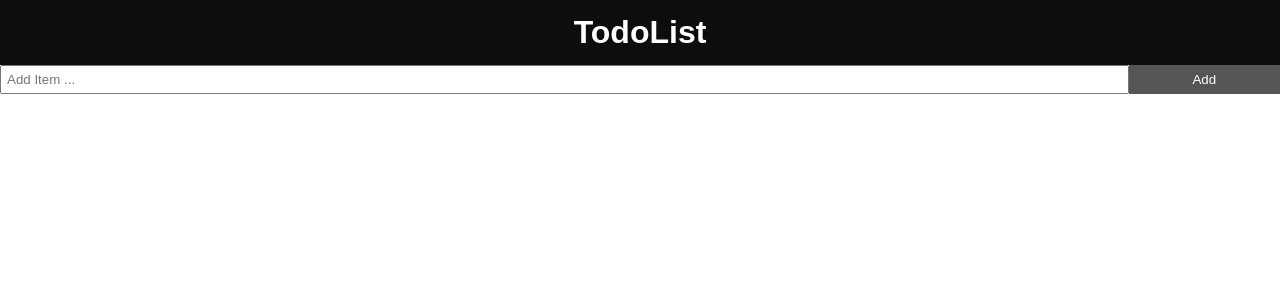
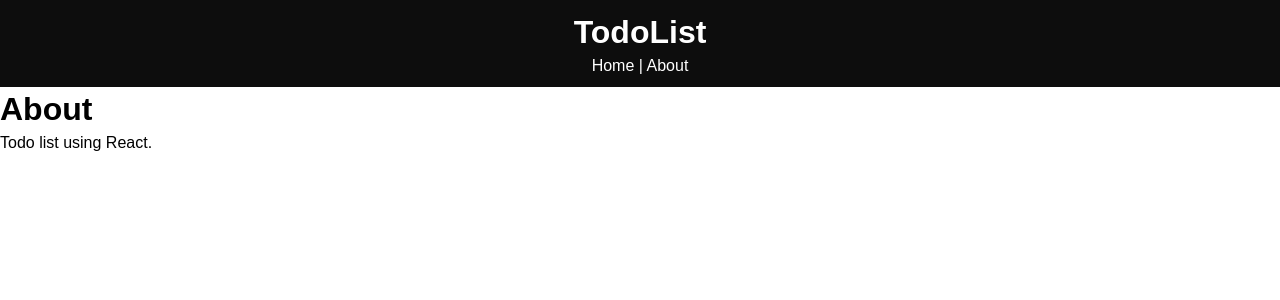
Before and after one commit to learning-dev/react-to-do-list, a React (Create React App) app: page /about in a window 1280 px wide. Shown: the top 300 px of the page. Built offline with nearby package versions, Linux system fonts and the light colour scheme.

Commit message:
add about page and page links to the header

```diff
--- a/package.json
+++ b/package.json
@@ -8,6 +8,7 @@
     "@testing-library/user-event": "^7.2.1",
     "react": "^16.12.0",
     "react-dom": "^16.12.0",
+    "react-router-dom": "^5.1.2",
     "react-scripts": "3.3.0",
     "uuid": "^3.3.3"
   },
--- a/src/App.js
+++ b/src/App.js
@@ -1,12 +1,12 @@
 import React, { Component } from 'react';
+import { BrowserRouter as Router, Route } from 'react-router-dom';
 import Todos from './components/Todos';
+import About from './components/pages/About';
 import Header from './components/layout/Header';
 import AddToDo from './components/AddToDo';
 import uuid from 'uuid';
 
 import './App.css';
-
-
 
 
 class App extends Component {
@@ -17,11 +17,11 @@
 
   setLocalStorage = () => {
     localStorage.setItem('todos', JSON.stringify(this.state.todos));
-    this.setState({newItem: ''});
+    this.setState({ newItem: '' });
   }
 
   onChange = (event) => {
-    this.setState({newItem: event.target.value });
+    this.setState({ newItem: event.target.value });
 
   }
   onSubmit = (event) => {
@@ -33,12 +33,14 @@
 
 
   markComplete = (id) => {
-    this.setState({ todos: this.state.todos.map(todo => {
+    this.setState({
+      todos: this.state.todos.map(todo => {
         if (todo.id === id) {
           todo.completed = !todo.completed;
         }
         return todo;
-    }) }, this.setLocalStorage);
+      })
+    }, this.setLocalStorage);
   }
 
   delTodo = (id) => {
@@ -53,19 +55,25 @@
       title: this.state.newItem,
       completed: false
     }
-    this.setState({ todos: [...this.state.todos, newTodo]}, this.setLocalStorage);
+    this.setState({ todos: [...this.state.todos, newTodo] }, this.setLocalStorage);
   }
 
   render() {
     return (
+      <Router>
         <div className="App">
           <div className="container">
             <Header />
-        <AddToDo addToDo={this.addToDo} newItem={this.state.newItem} onChange={this.onChange} onSubmit={this.onSubmit}/>
-        <Todos todos={this.state.todos} markComplete={this.markComplete} delTodo={this.delTodo}/>
+            <Route exact path="/" render={props => (
+              <React.Fragment>
+                <AddToDo addToDo={this.addToDo} newItem={this.state.newItem} onChange={this.onChange} onSubmit={this.onSubmit} />
+                <Todos todos={this.state.todos} markComplete={this.markComplete} delTodo={this.delTodo} />
+              </React.Fragment>
+            )} />
+            <Route path="/about" component={About}/>
           </div>
-
         </div>
+      </Router>
     );
   }
 
--- a/src/components/layout/Header.js
+++ b/src/components/layout/Header.js
@@ -1,9 +1,11 @@
 import React from 'react';
+import { Link } from 'react-router-dom';
 
 function Header() {
   return (
     <header style={headerStyle}>
       <h1>TodoList</h1>
+      <Link style={linkStyle} to="/">Home</Link> | <Link style={linkStyle} to="/about">About</Link>
     </header>
   )
 }
@@ -15,4 +17,9 @@
   padding: '10px'
 }
 
+const linkStyle = {
+  color: '#fff',
+  textDecoration: 'none',
+}
+
 export default Header;
--- /dev/null
+++ b/src/components/pages/About.js
@@ -0,0 +1,12 @@
+import React from 'react'
+
+function About() {
+  return (
+    <React.Fragment>
+      <h1>About</h1>
+      <p>Todo list using React.</p>
+    </React.Fragment>
+  )
+}
+
+export default About;
```
Also changed, not shown: 1 other file (tests, documents, lock files or other folders). Lines whose indentation alone changed are shown as unchanged.
